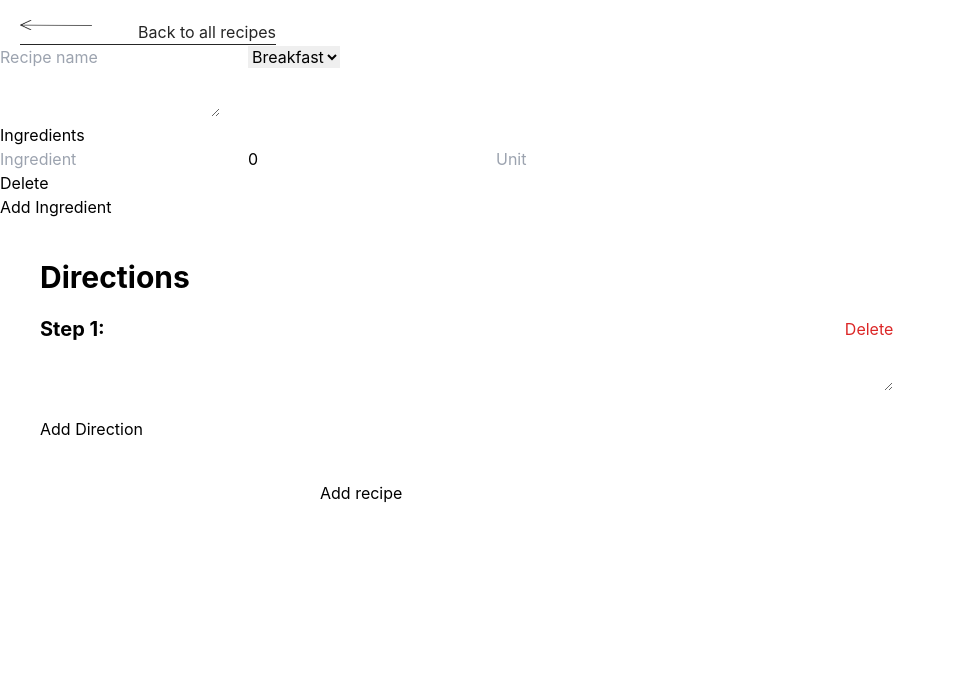
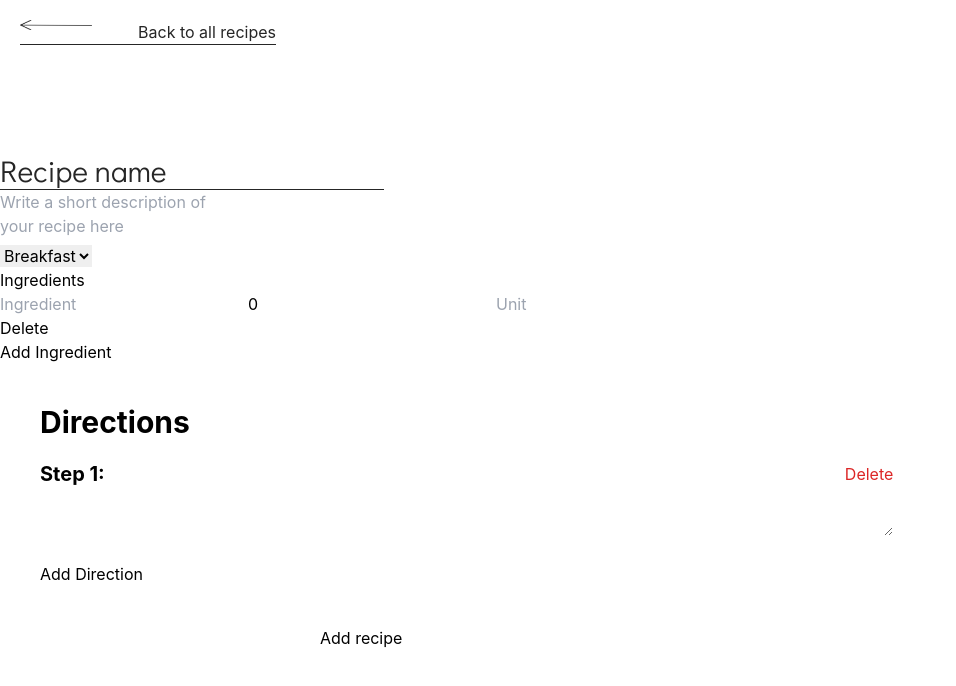
Before and after one commit to Johngn/recipes, a Next.js app: page /add-recipe in a window 1280 px wide. Shown: the top 686 px of the page, without its empty margins (0-956 px from the left). Built offline with nearby package versions, Linux system fonts and the light colour scheme.

Commit message:
Started title and description

```diff
--- a/src/pages/add-recipe.tsx
+++ b/src/pages/add-recipe.tsx
@@ -132,24 +132,27 @@ const AddRecipe: FunctionComponent = () => {
             <a>Back to all recipes</a>
           </Link>
         </button>
-        <input
-          placeholder="Recipe name"
-          className=""
-          value={title}
-          onChange={(e) => setTitle(e.currentTarget.value)}
-        />
+        <div className="mt-27">
+          <input
+            placeholder="Recipe name"
+            className="w-96 border-b border-neutral-800 placeholder-neutral-800 font-gothic text-3xl text-neutral-800"
+            value={title}
+            onChange={(e) => setTitle(e.currentTarget.value)}
+          />
+          <div>
+            <textarea
+              className="resize-none"
+              placeholder="Write a short description of your recipe here"
+              value={description}
+              onChange={(e) => setDescription(e.target.value)}
+            />
+          </div>
+        </div>
         <select value={category} onChange={(e) => setCategory(e.target.value)}>
           {categoryOptions.map((selectOption) => (
             <option key={selectOption}>{selectOption}</option>
           ))}
         </select>
-
-        <div>
-          <textarea
-            value={description}
-            onChange={(e) => setDescription(e.target.value)}
-          />
-        </div>
 
         <div className="">
           <div className="">
--- a/src/pages/index.tsx
+++ b/src/pages/index.tsx
@@ -43,7 +43,7 @@ const Home: FunctionComponent<HomeProps> = ({ recipes }) => {
         <div className="mx-8 text-7xl tracking-wider font-gothic text-neutral-800">
           OR
         </div>
-        <button className="w-64 text-right flex border-b border-neutral-800 justify-between">
+        <button className="w-64 text-right flex border-b text-neutral-800 border-neutral-800 justify-between">
           <Image
             className="w-5 h-5"
             width={20}
@@ -93,7 +93,7 @@ const Home: FunctionComponent<HomeProps> = ({ recipes }) => {
                   />
                 </Link>
                 <div className="absolute">
-                  <p className="font-gothic text-4xl text-center">
+                  <p className="font-gothic text-4xl text-neutral-800 text-center">
                     {category.slice(0, 1)}
                     <span className="underline decoration-1 underline-offset-8">
                       {category.slice(1)}
--- a/tailwind.config.js
+++ b/tailwind.config.js
@@ -4,6 +4,7 @@ module.exports = {
   theme: {
     extend: {
       spacing: {
+        27: "6.75rem",
         57: "14.25rem",
         58: "14.5rem",
         112: "28rem",
```
